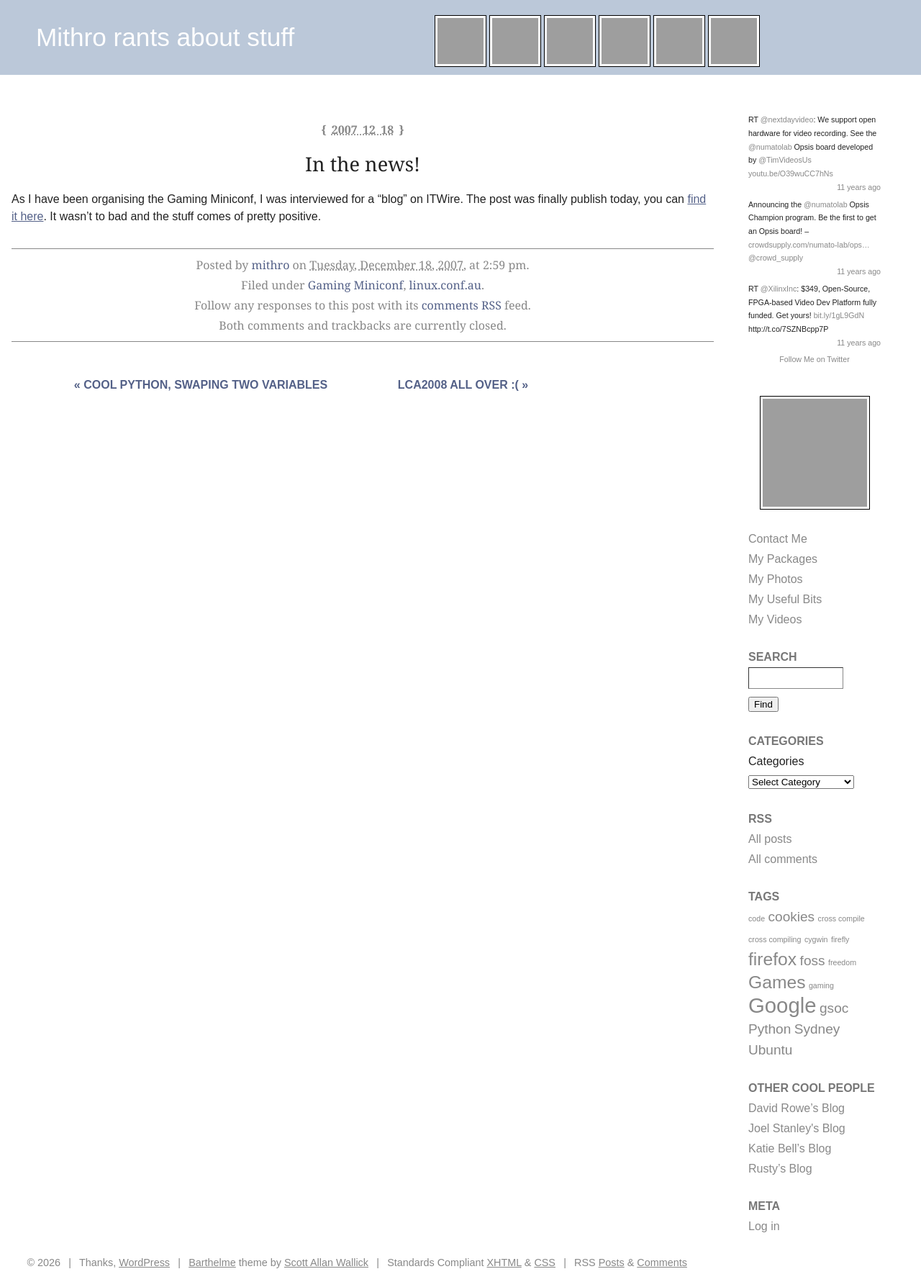
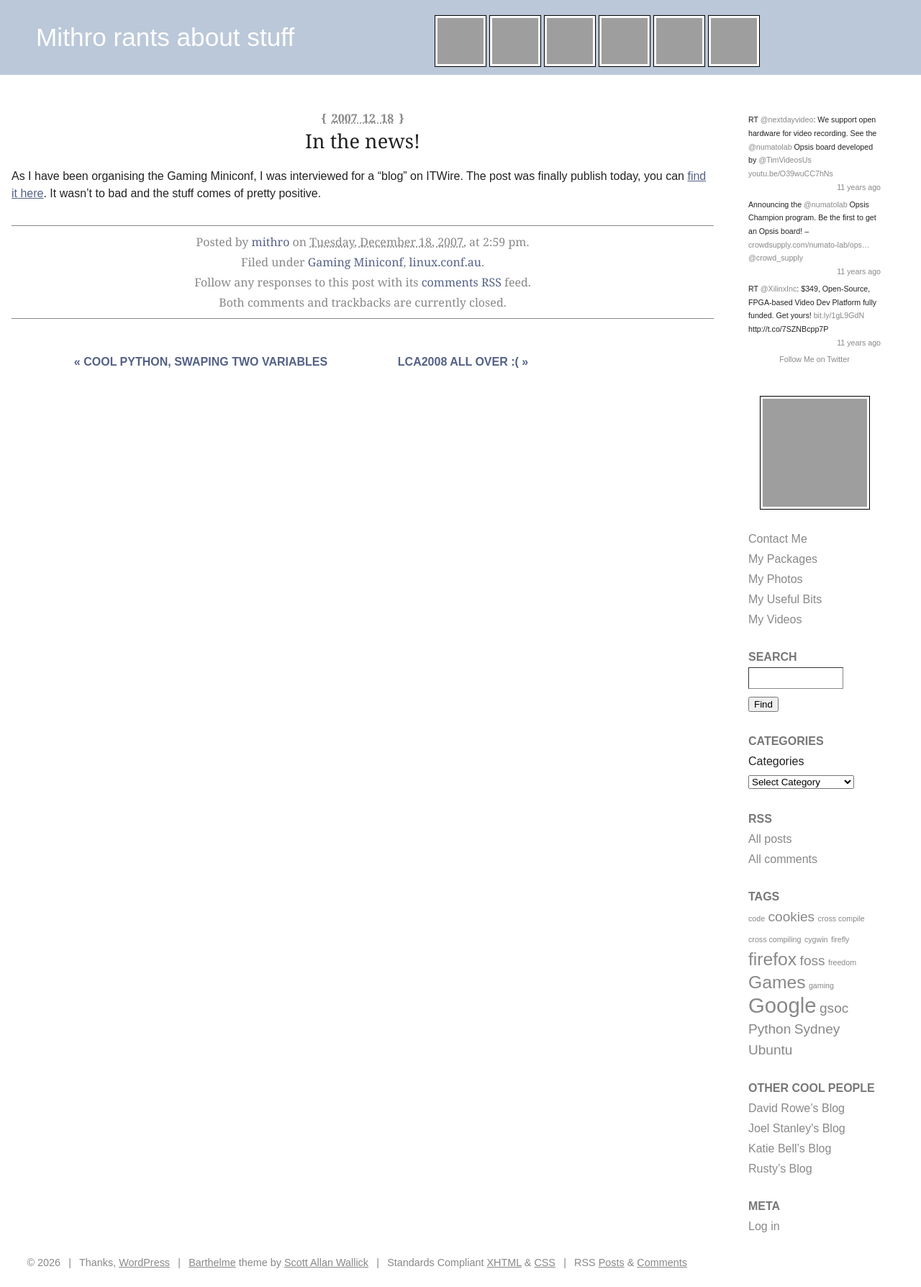
Before and after one commit to mithro/blog.mithis.net, a Jekyll site: the page built from _posts/2007-12-18-itwire.md, in a window 1280 px wide. Shown: the whole page at 72% size. Built offline with Jekyll 4.4.1, drawn with Linux system fonts in a browser that asks for light colours; grey boxes are pictures that could not be loaded.

Commit message:
Single-post page: zero the entry-date margin (was shifting content +32px vs live)
On body.single pages the .entry-date inherited the base .entry-date{margin:1em 0} (16px
top+bottom); live's single-post date has margin 0. The top margin collapsed through #content
(152->168) and the bottom added 16px before the title, shifting ALL single-post content +32px
below live (title y208 vs live y176). Scoped fix matches live. Found by extending the
home-page pixel verification to the single-post page.

Co-Authored-By: Claude Opus 4.7 (1M context) <noreply@anthropic.com>

```diff
--- a/assets/css/main.css
+++ b/assets/css/main.css
@@ -405,6 +405,10 @@ body.single div.entry-meta {
 
 body.single .entry-date {
     word-spacing: 0.5em;
+    /* Live's single-post date has no margin; the base .entry-date{margin:1em 0}
+       was leaking 16px top (collapsing through #content) + 16px bottom, shifting
+       all post content down 32px vs live. */
+    margin: 0;
 }
 
 body.single div.entry-meta {
```
